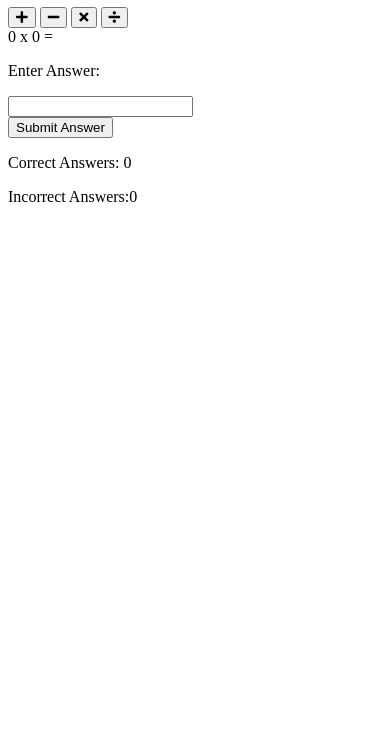
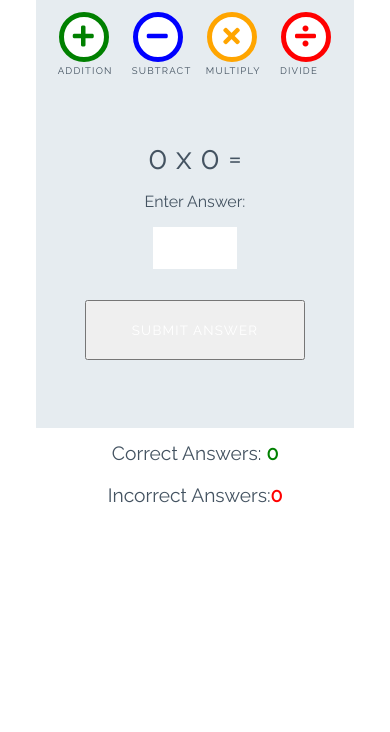
Before and after one commit to Carokyp/Love-Math, a plain HTML site: page index.html in a window 390 px wide. Shown: the part 112-844 px from the top of the page. Drawn offline with Linux system fonts and the light colour scheme.

Commit message:
update button elements with data-type attributes for math operations

```diff
--- a/assets/css/styles.css
+++ b/assets/css/styles.css
@@ -0,0 +1,254 @@
+/* --------- Global style */
+
+body {
+    background-color: white;
+    font-family: "Raleway", sans-serif;
+    color: #445361;
+    text-align: center;
+}
+
+/* --------- Heading */
+
+.heading {
+    text-align: center;
+    font-size: 2.5rem;
+}
+
+.logo {
+    height: 40px;
+    padding-right: 5px;
+}
+
+/* --------- Game layout */
+
+.game-area {
+    background-color: #E6ECF0;
+    box-sizing: border-box;
+    width: 85%;
+    height: 65vh;
+    max-height: 450px;
+    max-width: 830px;
+    margin-left: auto;
+    margin-right: auto;
+    padding: 1%;
+}
+
+.question-area {
+    width: 50%;
+    font-size: 2rem;
+    margin: auto;
+    padding: 50px 0;
+}
+
+.question-area span {
+    padding: 0 15px;
+}
+
+.score-area {
+    margin: 5px auto;
+    width: 60%;
+    font-size: 1.2rem;
+}
+
+.controls-area {
+    width: 85%;
+    margin: 30px auto;
+}
+
+#score {
+    color: green;
+    font-weight: bold;
+}
+
+#incorrect {
+    color: red;
+    font-weight: bold;
+}
+
+.answer-message {
+    display: none;
+    font-size: 1rem;
+}
+
+#answer-box {
+    border: none;
+    color: #445361;
+    display: inline-block;
+    height: 40px;
+    width: 80px;
+    font-size: 1.2rem;
+}
+
+.scores {
+    display: inline-block;
+    padding: 25px;
+}
+
+/* --------- Buttons */
+
+.btn {
+    width: 220px;
+    height: 60px;
+    font-family: "Raleway", sans-serif;
+    text-transform: uppercase;
+    letter-spacing: 1.2px;
+    color: white;
+}
+
+.btn:focus {
+    outline: none;
+}
+
+.btn--big {
+    padding-top: 10px;
+    border-radius: 50%;
+    background-color: white;
+    border: 10px solid;
+    width: 100px;
+    height: 100px;
+    font-size: 3.2rem;
+    margin: 0 30px;
+    transition: all 0.5s;
+}
+
+.btn--big::after {
+    content: attr(data-type);
+    font-size: 1rem;
+    color: #445361;
+    position: relative;
+    left: -0.5rem;
+}
+
+.btn--blue {
+    border-color: blue;
+    color: blue;
+}
+
+.btn--blue:active,
+.btn--blue:hover {
+    background-color: darkblue;
+    color: white;
+}
+
+.btn--orange {
+    border-color: orange;
+    color: orange;
+}
+
+.btn--orange:active,
+.btn--orange:hover {
+    background-color: darkorange;
+    color: white;
+}
+
+.btn--red {
+    border-color: red;
+    color: red;
+}
+
+.btn--red:active,
+.btn--red:hover {
+    background-color: darkred;
+    color: white;
+}
+
+.btn--green {
+    border-color: green;
+    color: green;
+}
+
+.btn--green:active,
+.btn--green:hover {
+    background-color: darkgreen;
+    color: white;
+}
+
+.btn--gray {
+    margin-top: 25px;
+    background-color: #445361;
+    border: 1px transparent;
+    border-radius: 20px;
+}
+
+.btn--gray:active,
+.btn--gray:hover {
+    background-color: #0d1013;
+}
+
+/* --------- Media queries */
+
+@media (max-width: 414px) {
+    .controls-area {
+        width: 100%;
+    }
+
+    .btn--big {
+        margin: 0 10px;
+        padding: 5px;
+        border: 5px solid;
+        width: 50px;
+        height: 50px;
+        font-size: 1.5rem;
+    }
+
+    .btn--big::after {
+        font-size: 0.6rem;
+        left: -0.7rem;
+    }
+
+    .question-area {
+        padding: 10% 0;
+        width: 100%;
+    }
+
+    .question-area span {
+        padding: 0;
+    }
+
+    .answer-message {
+        display: block;
+    }
+
+    #answer-box {
+        display: block;
+        margin: 0 auto;
+    }
+
+    .btn--gray {
+        margin-top: 0;
+    }
+
+    .score-area {
+        width: 100%;
+    }
+
+    .scores {
+        margin: 0.5em auto;
+        display: block;
+        padding: 5px;
+    }
+
+    .heading {
+        font-size: 2rem;
+    }
+}
+
+@media (max-width: 320px) {
+    .game-area {
+        height: 70vh;
+    }
+
+    .controls-area {
+        width: 75%;
+        margin: 10px auto;
+    }
+
+    .btn--big {
+        margin: 10px 10px;
+    }
+
+    .question-area {
+        padding: 10px 0;
+    }
+
+}
--- a/index.html
+++ b/index.html
@@ -22,16 +22,16 @@
 
   <div class="game-area">
     <div class="controls-area">
-      <button class="btn btn--big btn--green">
+      <button data-type="addition" class="btn btn--big btn--green">
         <i class="fas fa-plus"></i>
       </button>
-      <button class="btn btn--big btn--blue">
+      <button data-type="subtract" class="btn btn--big btn--blue">
         <i class="fas fa-minus"></i>
       </button>
-      <button class="btn btn--big btn--orange">
+      <button data-type="multiply" class="btn btn--big btn--orange">
         <i class="fas fa-times"></i>
       </button>
-      <button class="btn btn--big btn--red">
+      <button data-type="divide" class="btn btn--big btn--red">
         <i class="fas fa-divide"></i>
       </button>
     </div>
@@ -43,7 +43,7 @@
       <p class="answer-message">Enter Answer:</p>
       <input type="number" id="answer-box" />
     </div>
-    <button class="btn btn--grey">Submit Answer</button>
+    <button data-type="submit" class="btn btn--grey">Submit Answer</button>
   </div>
 
   <div class="score-area">
```
